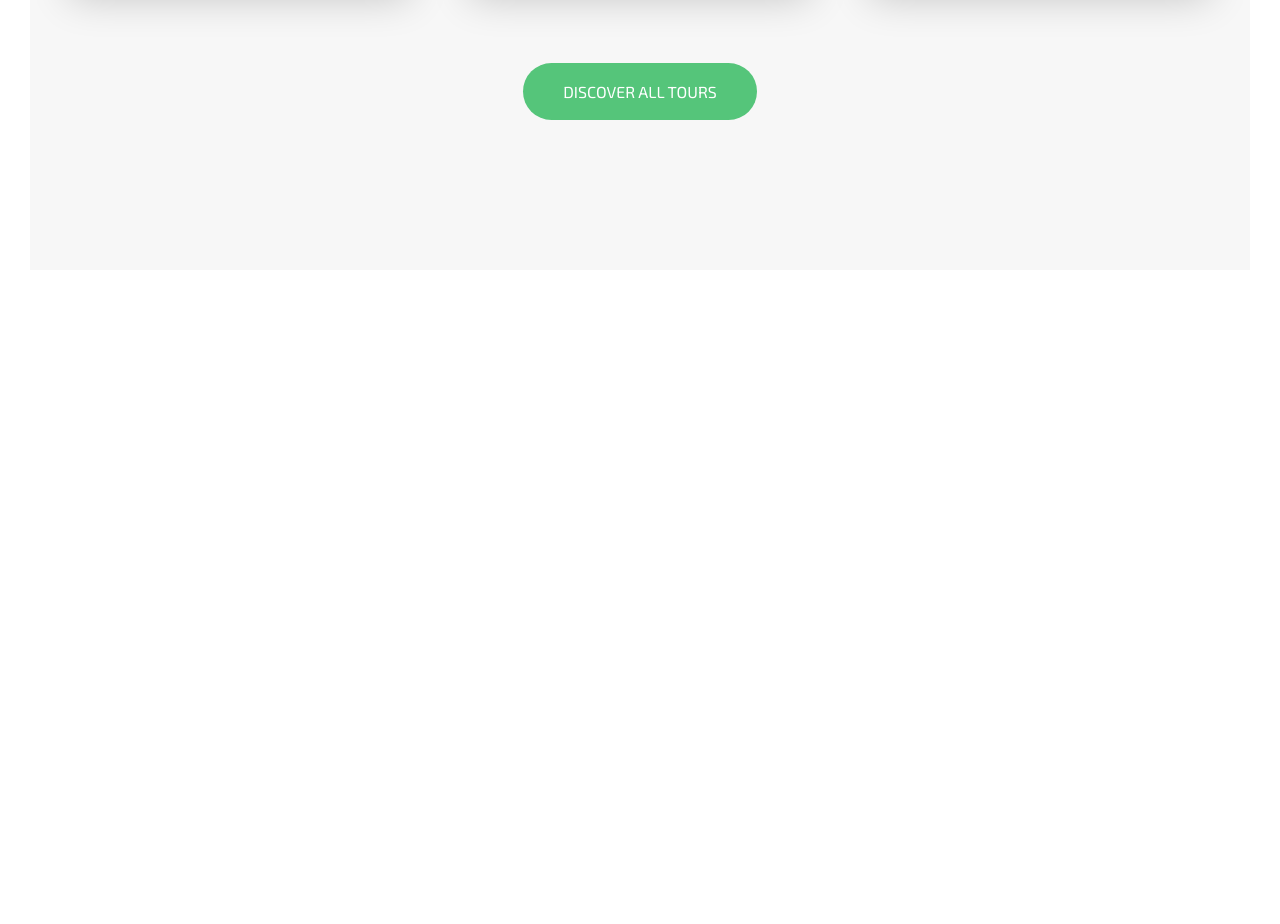
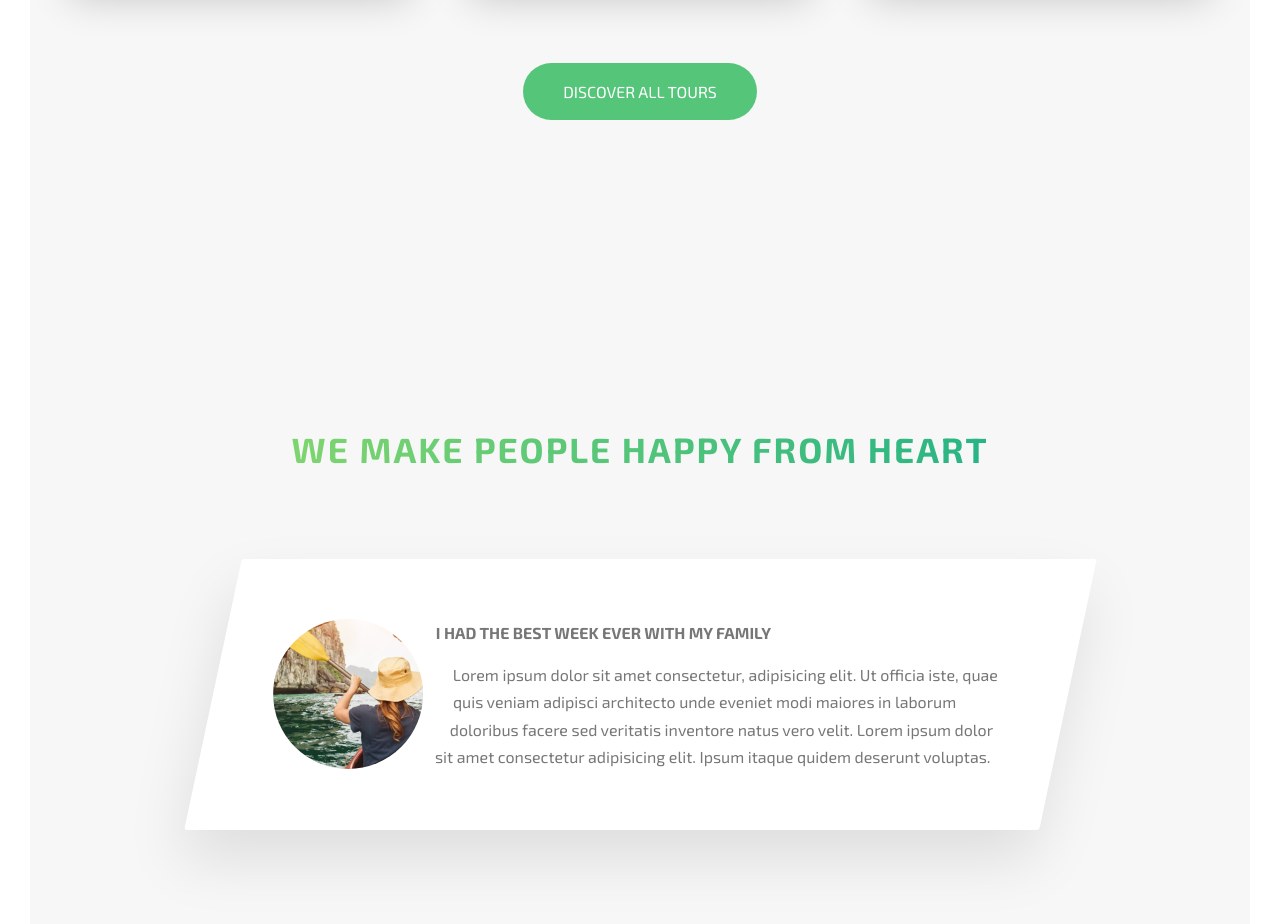
Before and after one commit to devhridoyahmed/tourmate, a website: page index.html in a window 1280 px wide. Shown: the part 3130-4054 px from the top of the page. Before the commit the page ends 3430 px from the top, so only its background shows below. Drawn offline with Linux system fonts and the light colour scheme.

Commit message:
stories section with person skew card review board done.

```diff
--- /dev/null
+++ b/assets/sass/components/_stories.scss
@@ -0,0 +1,31 @@
+.story {
+    width: 75%;
+    margin: 0 auto;
+    box-shadow: 0 3rem 6rem rgba($color-black, .1);
+    background-color: $color-white;
+    border-radius: 3px;
+    padding: 6rem;
+    padding-left: 9rem;
+    font-size: $default-font-size;
+    transform: skewX(-12deg);
+
+    &__shape {
+        width: 15rem;
+        height: 15rem;
+        float: left;
+        -webkit-shape-outside: circle(50% at 50% 50%);
+        shape-outside: circle(50% at 50% 50%);
+        -webkit-clip-path: circle(50% at 50% 50%);
+        clip-path: circle(50% at 50% 50%);
+        transform: translateX(-3rem) skewX(12deg);
+    }
+
+    &__img {
+        height: 100%;
+    }
+
+    &__text {
+    transform: skewX(12deg);
+    }
+
+}
--- a/assets/sass/main.scss
+++ b/assets/sass/main.scss
@@ -11,6 +11,7 @@
 @import "components/card";
 @import "components/composition";
 @import "components/feature-box";
+@import "components/stories";
 
 @import "layout/grid";
 @import "layout/header";
--- a/assets/sass/pages/_home.scss
+++ b/assets/sass/pages/_home.scss
@@ -25,3 +25,8 @@
     padding: 25rem 0 15rem 0;
     margin-top: -10rem;
 }
+
+.section-stories {
+    padding: 15rem 0;
+    background-color: $color-grey-light;
+}
--- a/index.html
+++ b/index.html
@@ -260,9 +260,31 @@
                     Discover All Tours
                 </a>
             </div>
-
         </section>
 
+        <section class="section-stories">
+            <div class="u-center-text u-margin-bottom-big">
+                <h2 class="heading-secondary">
+                    We make people happy from heart
+                </h2>
+            </div>
+
+            <div class="row">
+                <div class="story">
+                    <figure class="story__shape">
+                        <img src="./assets/image/about-photo1.jpg" alt="Person 1 of review" class="story__img">
+                    </figure>
+                    <div class="story__text">
+                        <h3 class="heading-tertiary u-margin-bottom-small">
+                            I had the best week ever with my family
+                        </h3>
+                        <p>
+                            Lorem ipsum dolor sit amet consectetur, adipisicing elit. Ut officia iste, quae quis veniam adipisci architecto unde eveniet modi maiores in laborum doloribus facere sed veritatis inventore natus vero velit. Lorem ipsum dolor sit amet consectetur adipisicing elit. Ipsum itaque quidem deserunt voluptas.
+                        </p>
+                    </div>
+                </div>
+            </div>
+        </section>
 
     </main>
 
```
Also changed, not shown: assets/css/style.css.
